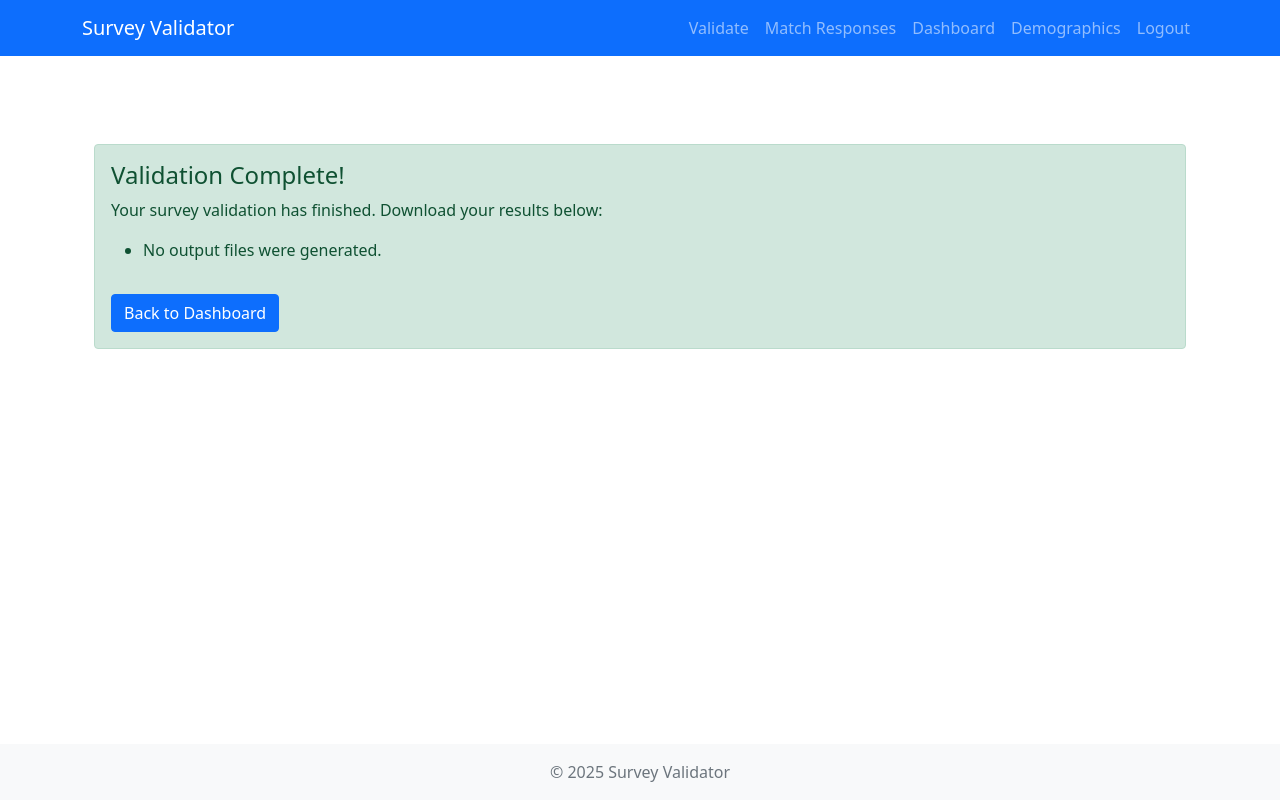
After one commit to DewWork23/survey-validator-web, a Flask app: page /validation-complete in a window 1280 px wide. The commit adds this page. Run offline with Flask 3, Linux system fonts and the light colour scheme; the visitor is signed in with stand-in values (Sample User, id 1).

Commit message:
Save validation results, show confirmation/download links, and improve dashboard messaging for first run/results

```diff
--- a/app/routes/main.py
+++ b/app/routes/main.py
@@ -61,7 +61,11 @@ def dashboard():
     # Sort by date (newest first)
     validations.sort(key=lambda x: x['date'], reverse=True)
 
-    return render_template('dashboard.html', validations=validations)
+    if not validations:
+        first_run = True
+    else:
+        first_run = False
+    return render_template('dashboard.html', validations=validations, first_run=first_run)
 
 @main.route('/validate', methods=['GET', 'POST'])
 @login_required
@@ -128,17 +132,30 @@ def validate():
 
             # Process surveys synchronously
             try:
-                process_surveys(community_path, incentive_path, start_date, end_date, config_path)
-                flash('Validation complete!')
+                results_folder = current_app.config['RESULTS_FOLDER']
+                file_paths, stats = process_surveys(
+                    community_path, incentive_path, start_date, end_date, config_path, output_dir=results_folder
+                )
+                if 'error' in file_paths:
+                    flash(f"Validation error: {file_paths['error']}")
+                    return redirect(request.url)
+                # Store file paths in session for confirmation/download links
+                session['validation_files'] = file_paths
+                flash('Validation complete! Download your results below.')
+                return redirect(url_for('main.validation_complete'))
             except Exception as process_error:
                 flash(f'Error during validation: {str(process_error)}')
                 return redirect(request.url)
-
-            return redirect(url_for('main.dashboard'))
         except Exception as e:
             flash(f'Error processing files: {str(e)}')
             return redirect(request.url)
     return render_template('validate.html')
+
+@main.route('/validation-complete')
+@login_required
+def validation_complete():
+    files = session.pop('validation_files', None)
+    return render_template('validation_complete.html', files=files)
 
 @main.route('/results')
 @login_required
--- a/app/templates/dashboard.html
+++ b/app/templates/dashboard.html
@@ -52,4 +52,10 @@
         </div>
     </div>
 </div>
+
+{% if first_run %}
+<div class="alert alert-info mt-4">
+    <strong>Welcome!</strong> No previous validations found. Start by creating your first validation above.
+</div>
+{% endif %}
 {% endblock %}
--- /dev/null
+++ b/app/templates/validation_complete.html
@@ -0,0 +1,22 @@
+{% extends "base.html" %}
+
+{% block title %}Validation Complete{% endblock %}
+
+{% block content %}
+<div class="container mt-5">
+    <div class="alert alert-success">
+        <h4 class="alert-heading">Validation Complete!</h4>
+        <p>Your survey validation has finished. Download your results below:</p>
+        <ul>
+        {% if files %}
+            {% for key, path in files.items() %}
+                <li><a href="{{ url_for('main.download_file', filename=path.split('/')[-1]) }}">Download {{ key.replace('_file', '').replace('_', ' ').title() }}</a></li>
+            {% endfor %}
+        {% else %}
+            <li>No output files were generated.</li>
+        {% endif %}
+        </ul>
+        <a href="{{ url_for('main.dashboard') }}" class="btn btn-primary mt-3">Back to Dashboard</a>
+    </div>
+</div>
+{% endblock %}
--- a/validate_surveys.py
+++ b/validate_surveys.py
@@ -1114,7 +1114,7 @@ def export_results(eligible_respondents, ineligible_respondents, detailed_statis
 
     logger.info(f"Generated summary report: {file_paths['report_file']}")
 
-def process_surveys(community_file, incentive_file, start_date, end_date, config=None):
+def process_surveys(community_file, incentive_file, start_date, end_date, config=None, output_dir=None):
     """
     Process survey data to identify eligible respondents for incentives.
 
@@ -1124,14 +1124,16 @@ def process_surveys(community_file, incentive_file, start_date, end_date, config
         start_date: Start date for filtering (YYYY-MM-DD)
         end_date: End date for filtering (YYYY-MM-DD)
         config: Configuration dictionary with validation criteria
+        output_dir: Directory for output files
 
     Returns:
-        tuple: (eligible_respondents, ineligible_respondents, detailed_statistics)
+        tuple: (file_paths, detailed_statistics)
     """
-    # Use default config if none provided
     if config is None:
         config = DEFAULT_CONFIG
         logger.info("Using default configuration for validation")
+    if output_dir is None:
+        output_dir = os.path.dirname(community_file)
 
     # Log validation criteria
     logger.info(f"Validation criteria: distance <= {config.get('distance_threshold', 50)} miles, "
@@ -1234,7 +1236,7 @@ def process_surveys(community_file, incentive_file, start_date, end_date, config
                 'ineligible': 0,
                 'whitelist_matches': whitelist_count
             }
-            return [], [], detailed_statistics
+            return {"error": "No matched survey responses found!"}, detailed_statistics
 
         # Evaluate eligibility
         logger.info("Determining eligibility for matched respondents...")
@@ -1261,15 +1263,29 @@ def process_surveys(community_file, incentive_file, start_date, end_date, config
             'whitelist_eligible': eligibility_statistics['whitelist_eligible']
         }
 
-        return eligible_respondents, ineligible_respondents, detailed_statistics
+        # Prepare output file paths
+        start_date_str = start_date.replace('-', '')
+        end_date_str = end_date.replace('-', '')
+        timestamp = datetime.now().strftime("%Y%m%d_%H%M")
+        base = f"{start_date_str}_to_{end_date_str}_{timestamp}"
+        file_paths = {
+            'eligible_file': os.path.join(output_dir, f"eligible_respondents_{base}.csv"),
+            'ineligible_file': os.path.join(output_dir, f"ineligible_respondents_{base}.csv"),
+            'valid_responses_file': os.path.join(output_dir, f"valid_responses_{base}.csv"),
+            'report_file': os.path.join(output_dir, f"validation_report_{base}.txt")
+        }
+        # Export results
+        export_results(eligible_respondents, ineligible_respondents, detailed_statistics, file_paths, (start_date, end_date), config)
+        # Return output file paths and stats
+        return file_paths, detailed_statistics
 
     except ValidationError as ve:
         logger.error(f"Validation error: {str(ve)}")
-        return [], [], {'error': str(ve)}
+        return {"error": str(ve)}, {}
     except Exception as e:
         logger.error(f"Unexpected error: {str(e)}")
         logger.error(traceback.format_exc())
-        return [], [], {'error': f"Unexpected error: {str(e)}"}
+        return {"error": f"Unexpected error: {str(e)}"}, {}
 
 
 def run_validation():
@@ -1332,26 +1348,9 @@ def run_validation():
         else:
             logger.info("No IP whitelist configured")
 
-        # Generate timestamp for output files
-        timestamp = datetime.now().strftime("%Y%m%d_%H%M")
-
-        # Output file paths
-        file_paths = {
-            'eligible_file': os.path.join(args.output_dir, f"eligible_respondents_{start_date}_to_{end_date}_{timestamp}.csv"),
-            'ineligible_file': os.path.join(args.output_dir, f"ineligible_respondents_{start_date}_to_{end_date}_{timestamp}.csv"),
-            'report_file': os.path.join(args.output_dir, f"validation_report_{start_date}_to_{end_date}_{timestamp}.txt"),
-            'valid_responses_file': os.path.join(args.output_dir, f"valid_survey_responses_{timestamp}.csv")
-        }
-
         # Process surveys and determine eligibility
-        eligible_respondents, ineligible_respondents, detailed_statistics = process_surveys(
-            community_file, incentive_file, start_date, end_date, config
-        )
-
-        # Export results
-        export_results(
-            eligible_respondents, ineligible_respondents, detailed_statistics,
-            file_paths, (start_date, end_date), config
+        file_paths, detailed_statistics = process_surveys(
+            community_file, incentive_file, start_date, end_date, config, args.output_dir
         )
 
         logger.info("\nAnalysis complete!")
@@ -1366,10 +1365,9 @@ def run_validation():
         print(f"Ineligible respondents: {detailed_statistics.get('ineligible', 0)}")
         print(f"Whitelisted IPs used: {detailed_statistics.get('whitelist_matches', 0)}")
         print(f"\nOutput files:")
-        print(f"- Eligible respondents: {file_paths['eligible_file']}")
-        print(f"- Ineligible respondents: {file_paths['ineligible_file']}")
-        print(f"- Validation report: {file_paths['report_file']}")
-        print(f"- Valid survey responses: {file_paths['valid_responses_file']}")
+        for key, path in file_paths.items():
+            if key != 'report_file':  # Don't list the report file itself
+                print(f"- {key.replace('_file', '').replace('_', ' ').title()}: {path}")
 
         # Check if Excel file was created
         excel_file = file_paths.get('excel_report')
```
Also changed, not shown: app/templates/validate.html (+10 -0 lines).
